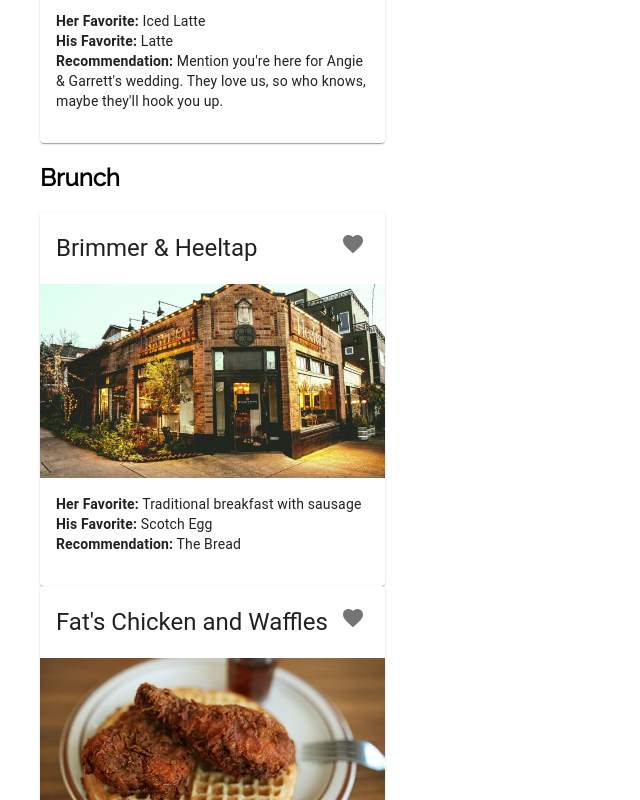
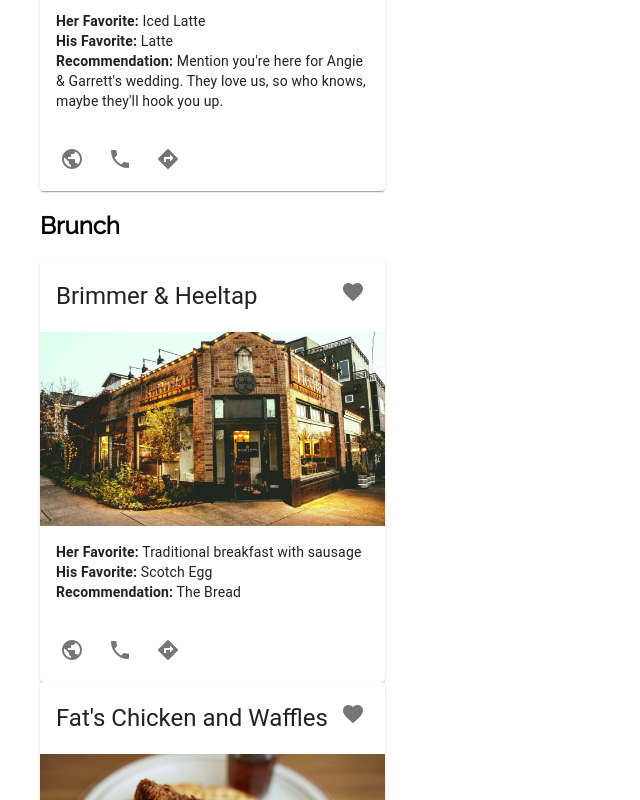
Before and after one commit to garrett56x/wedding-site, a React (Create React App) app: page /things-to-do in a window 1280 px wide. Shown: the part 940-1740 px from the top of the page, without its empty margins (0-640 px from the left). Built offline with nearby package versions, Linux system fonts and the light colour scheme.

Commit message:
New item cards working with links

```diff
--- a/src/client/Components/ItemCard/ItemCard.jsx
+++ b/src/client/Components/ItemCard/ItemCard.jsx
@@ -1,7 +1,7 @@
 import React from 'react';
 import { makeStyles } from '@material-ui/core/styles';
 import { Card, CardHeader, CardMedia, CardContent, CardActions, IconButton, Typography } from '@material-ui/core';
-import FavoriteIcon from '@material-ui/icons/Favorite';
+import { Directions, Favorite, Phone, Public } from '@material-ui/icons';
 
 const useStyles = makeStyles((theme) => ({
   root: {
@@ -18,15 +18,16 @@
 
 export default function ItemCard({item}) {
   const classes = useStyles();
+  // @ts-ignore
   const images = require.context('../../../assets', true);
-	const img = images('./' + item.image);
+  const img = images('./' + item.image);
 
   return (
     <Card className={classes.root}>
       <CardHeader
         action={
           <IconButton aria-label="add to favorites">
-            <FavoriteIcon />
+            <Favorite />
           </IconButton>
         }
         title={item.name}
@@ -48,9 +49,15 @@
         </Typography>
       </CardContent>
       <CardActions disableSpacing>
-        {/* <IconButton aria-label="add to favorites">
-          <FavoriteIcon />
-        </IconButton> */}
+        <IconButton aria-label="website" href={item.website} target="_blank">
+          <Public />
+        </IconButton>
+        <IconButton aria-label="phone" href={`tel:${item.phone}`}>
+          <Phone />
+        </IconButton>
+        <IconButton aria-label="directions" href={`http://maps.google.com/?q=${item.location}`} target="_blank">
+          <Directions />
+        </IconButton>
       </CardActions>
     </Card>
   );
--- a/src/client/Components/ItemsList/ItemsList.jsx
+++ b/src/client/Components/ItemsList/ItemsList.jsx
@@ -6,7 +6,7 @@
         <div>
             <h2 className="title">{title}</h2>
             {items.map((item) => (
-                <ItemCard item={item} />
+                <ItemCard key={item.phone} item={item} />
             ))}
         </div>
     )
```
